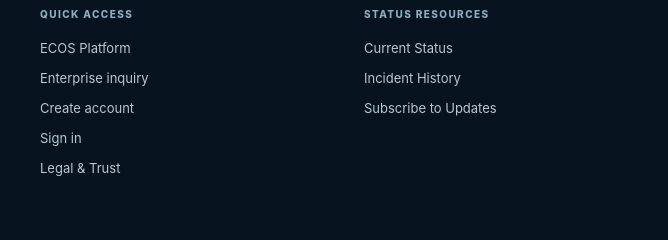
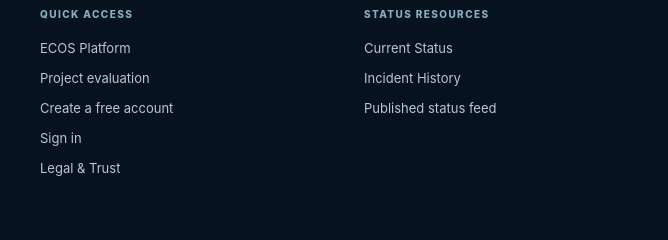
Before and after one commit to nullicide/ecos-status, a plain HTML site: page site/index.html in a window 1280 px wide. Shown: the part 5884-6124 px from the top of the page, 600-1268 px from the left. Drawn offline with Linux system fonts and the light colour scheme.

Commit message:
fix(cat): align evaluation links and label the published status feed

```diff
--- a/site/index.html
+++ b/site/index.html
@@ -63,5 +63,5 @@
 <circle class="ecos-terminal" cx="24" cy="11.2" r="3.1"/>
 <circle class="ecos-terminal" cx="24" cy="36.8" r="3.1"/>
 <circle class="ecos-hub" cx="24" cy="24" r="6.1"/>
-<circle class="ecos-hub-center" cx="24" cy="24" r="2.5"/></svg><span class="footer-wordmark">ENERGY CONTROL <span>OS</span></span></a><p>Know the Energy State.<br>Coordinate the Work.<br>Preserve the Record.</p></div><div><span>QUICK ACCESS</span><a href="https://www.energycontrolos.com/">ECOS Platform</a><a href="https://www.energycontrolos.com/enterprise-access/">Enterprise inquiry</a><a href="https://www.energycontrolos.com/create-account/">Create account</a><a href="https://app.energycontrolos.com/login/">Sign in</a><a href="https://www.energycontrolos.com/legal/">Legal &amp; Trust</a></div><div><span>STATUS RESOURCES</span><a href="#components">Current Status</a><a href="#incidents">Incident History</a><a href="#subscribe">Subscribe to Updates</a></div></div><div class="shell footer-lower"><span>© 2026 ENERGY CONTROL OS™</span><span>STATUS INFORMATION IS NOT AN OPERATIONAL SAFETY CONTROL</span></div></footer>
+<circle class="ecos-hub-center" cx="24" cy="24" r="2.5"/></svg><span class="footer-wordmark">ENERGY CONTROL <span>OS</span></span></a><p>Know the Energy State.<br>Coordinate the Work.<br>Preserve the Record.</p></div><div><span>QUICK ACCESS</span><a href="https://www.energycontrolos.com/">ECOS Platform</a><a href="https://www.energycontrolos.com/enterprise-access/">Project evaluation</a><a href="https://www.energycontrolos.com/create-account/">Create a free account</a><a href="https://app.energycontrolos.com/login/">Sign in</a><a href="https://www.energycontrolos.com/legal/">Legal &amp; Trust</a></div><div><span>STATUS RESOURCES</span><a href="#components">Current Status</a><a href="#incidents">Incident History</a><a href="#subscribe">Published status feed</a></div></div><div class="shell footer-lower"><span>© 2026 ENERGY CONTROL OS™</span><span>STATUS INFORMATION IS NOT AN OPERATIONAL SAFETY CONTROL</span></div></footer>
 </body></html>
```
